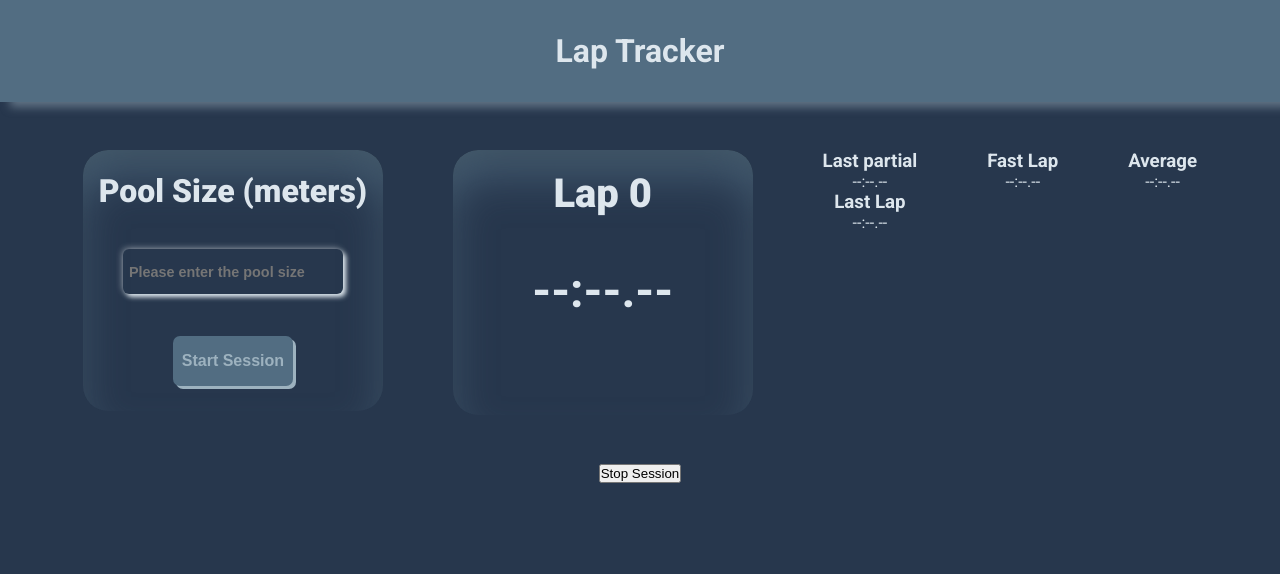
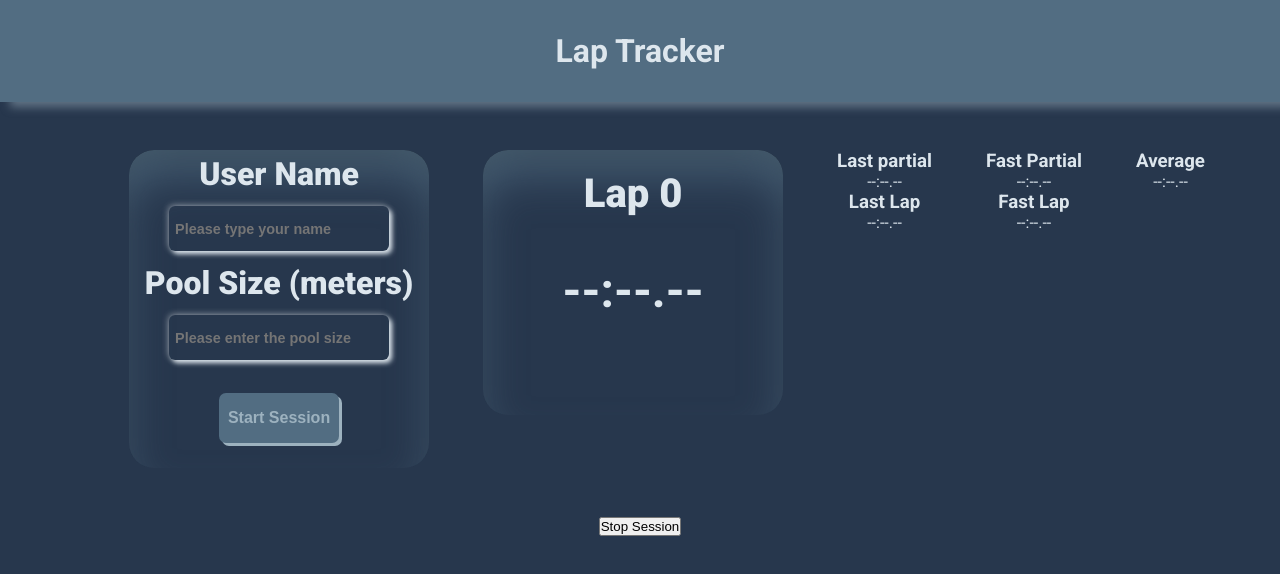
Before and after one commit to MarcioPimentel01/swim-lap-control-system, a website: page public/dashboard.html in a window 1280 px wide. Drawn offline with nearby package versions, Linux system fonts and the light colour scheme; no server answers.

Commit message:
addes some html to receive user info. also, I'm thinking in use a framework for css.

```diff
--- a/public/asstes/css/dashboard.css
+++ b/public/asstes/css/dashboard.css
@@ -56,17 +56,17 @@ main {
     box-shadow: rgba(82, 109, 130, 0.9) 0px 30px 50px -12px inset, rgba(0, 0, 0, 1) 0px 18px 26px -18px inset;
 }
 
-.label-pool-size {
+.label-pool-size, .user-name {
     font-weight: 1000;
     font-size: 2rem;
     text-align: center;
-    margin: 22px auto;
+    margin: 5px auto;
 }
 
-.input-pool-size {
+.input-pool-size, .input-user-name {
     width: 220px;
     height: 45px;
-    margin: 17px auto;
+    margin: 8px auto;
     border: none;
     outline: none;
     padding: 0 6px;
--- a/public/dashboard.html
+++ b/public/dashboard.html
@@ -14,20 +14,27 @@
 
     <main>
 
-        <!-- ! Pool size input -->
-        <section class="setup-pool-size">
+        <section class="user-info">
+        </section>
+
+        <!-- ! Pool size input - User Input-->
+        <section class="setup-pool-size user-info">
+            <label for="user-input" class="user-name">User Name</label>
+            <input type="text" class="input-user-name" id="user-input" min="3" max="20" placeholder="Please type your name">
             <label for="pool-size" class="label-pool-size">Pool Size (meters)</label>
             <input class="input-pool-size" type="number" id="pool-size" min="1", placeholder="Please enter the pool size">
             <button class="start-button">Start Session</button>
         </section>
 
-        <!-- ! lap information -->
+        <!-- ! Current lap information -->
         <section class="setup-lap-info">
             <div class="lap-display hidden">
                 <h2 class="lap-counter">Lap 0</h2>
                 <div class="lap-time">--:--.--</div>
             </div>
         </section>
+
+        <!--! last Partial and last lap Information -->
         <section>
             <div class="partial-times">
                 <h3 class="last-partial">Last partial</h3>
@@ -36,13 +43,18 @@
                 <div class="display-last-lap">--:--.--</div>
             </div>
         </section>
+
+        <!--! Records -->
         <section>
-            <div class="partial-records">
-                <h3 class="fast-partial">Fast Lap</h3>
-                <h3 class="fast-lap"></h3>
-                <div class="display-record">--:--.--</div>
+            <div class="records">
+                <h3 class="fast-partial">Fast Partial</h3>
+                <div class="display-partial-record">--:--.--</div>
+                <h3 class="fast-lap">Fast Lap</h3>
+                <div class="display-lap-record">--:--.--</div>
             </div>
         </section>
+
+        <section>
             <div class="average-time">
                 <h3 class="average">Average</h3>
                 <div class="display-average">--:--.--</div>
```
